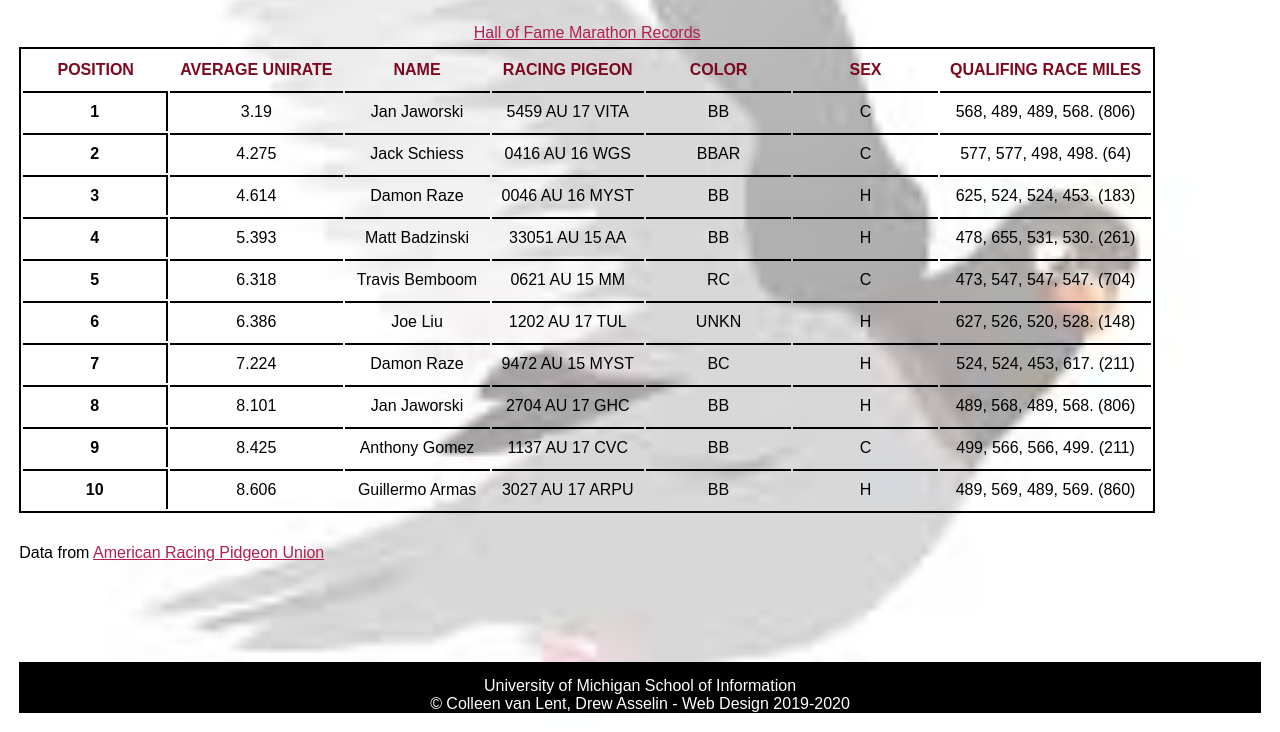
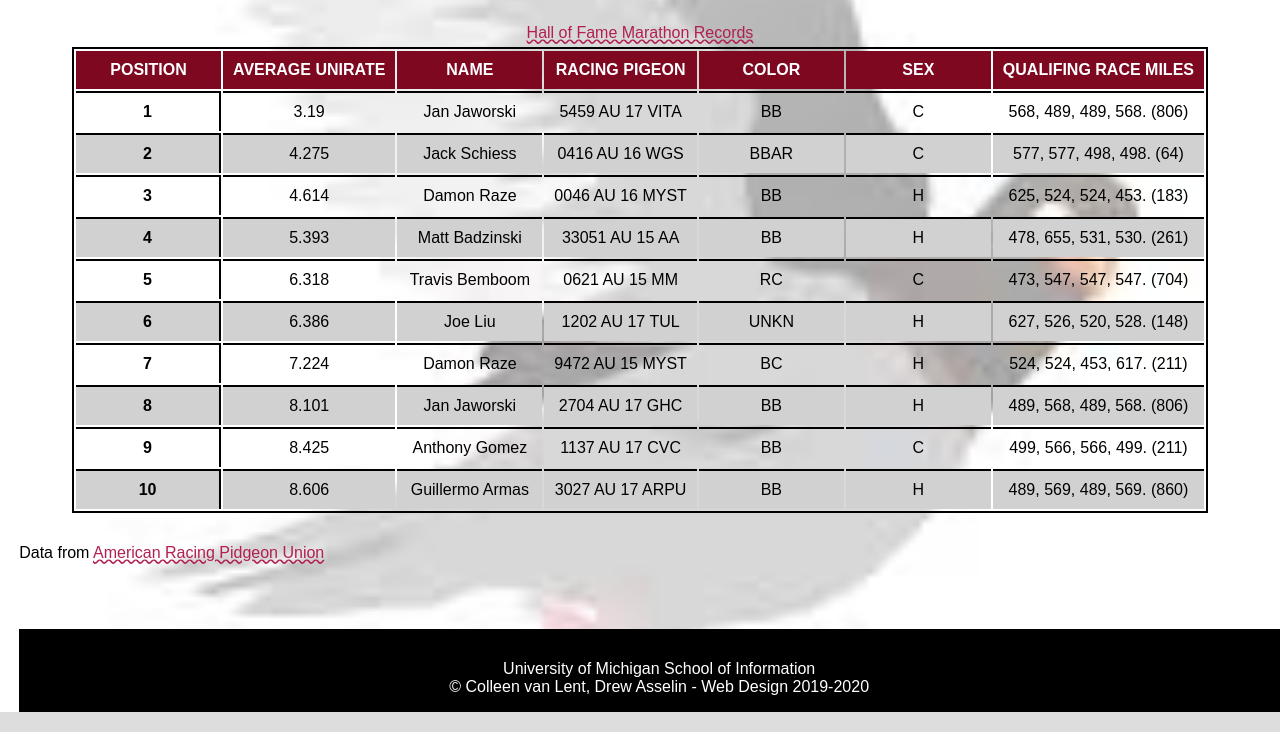
Before and after one commit to KedrickAkons/homework4-2021, a plain HTML site: page index.html in a window 1280 px wide. Shown: the part 88-820 px from the top of the page. Drawn offline with Linux system fonts and the light colour scheme; a web font is replaced by a local one.

Commit message:
Add files via upload

```diff
--- a/css/style.css
+++ b/css/style.css
@@ -27,7 +27,7 @@ tr{
 body{
   color: #000000;
   font-size: 16px;
-  font-family: Andika, sans-serif;
+  font-family: "Andika", sans-serif;
   margin: 1.2em;
   background-size: cover ;
   background-position: center;
@@ -55,7 +55,7 @@ a{
   /*Req 4*/
   font-size: 16px;
   color: #B21F50;
-  text-decoration: underline;
+  text-decoration: wavy underline;
 }
 
 /*Req 5*/
@@ -81,7 +81,7 @@ td{
   padding: 10px;
   vertical-align: middle;
   text-transform: uppercase;
-  color: #7e0820;
+  background-color: #7e0820;
 }
 /*Req 6c*/
 .rowhead{
@@ -90,16 +90,23 @@ td{
 }
 
 /*Req 6d*/
-td(odd){
+tr:nth-child(odd){
   background: transparent;
 }
 /*Req 6e*/
+tr:nth-child(even){
+  background-color: #D1D1D1;
+}
 /*Req 6f*/
-
+tr:hover{
+  background-color: rgba(126, 8, 32, 0.25);
+}
 
 /*Req 7*/
 table{
     border: 2px solid #000000;
+    margin-left: auto;
+    margin-right: auto;
 }
 
 thead tr:first-child th:first-child{}
@@ -113,4 +120,7 @@ footer{
   background:#000000;
   text-align:center;
   color: #FFFFFF;
+  min-height: 75px;
+  position: fixed;
+  bottom: 0;
 }
--- a/index.html
+++ b/index.html
@@ -3,7 +3,7 @@
   <head>
     <meta charset="UTF-8">
     <!-- Link the style sheets and Google font -->
-    <link rel="shortcut icon" type="image/png" href="images/pigeon-icon.png"/>
+    <link rel="shortcut icon" type="image/jpg" href="images/Cropped Bird.jpg"/>
     <link rel="stylesheet" type="text/css" href="css/style.css">
     <link rel='stylesheet' href="https://fonts.google.com/specimen/Andika?query=Andika&preview.text_type=custom">
     <!-- Image by <a href="https://pixabay.com/users/chiplanay-1971251/?utm_source=link-attribution&amp;utm_medium=referral&amp;utm_campaign=image&amp;utm_content=3303111">chiplanay</a> from <a href="https://pixabay.com/?utm_source=link-attribution&amp;utm_medium=referral&amp;utm_campaign=image&amp;utm_content=3303111">Pixabay</a> -->
```
Also changed, not shown: images/Cropped Bird.jpg (added).
